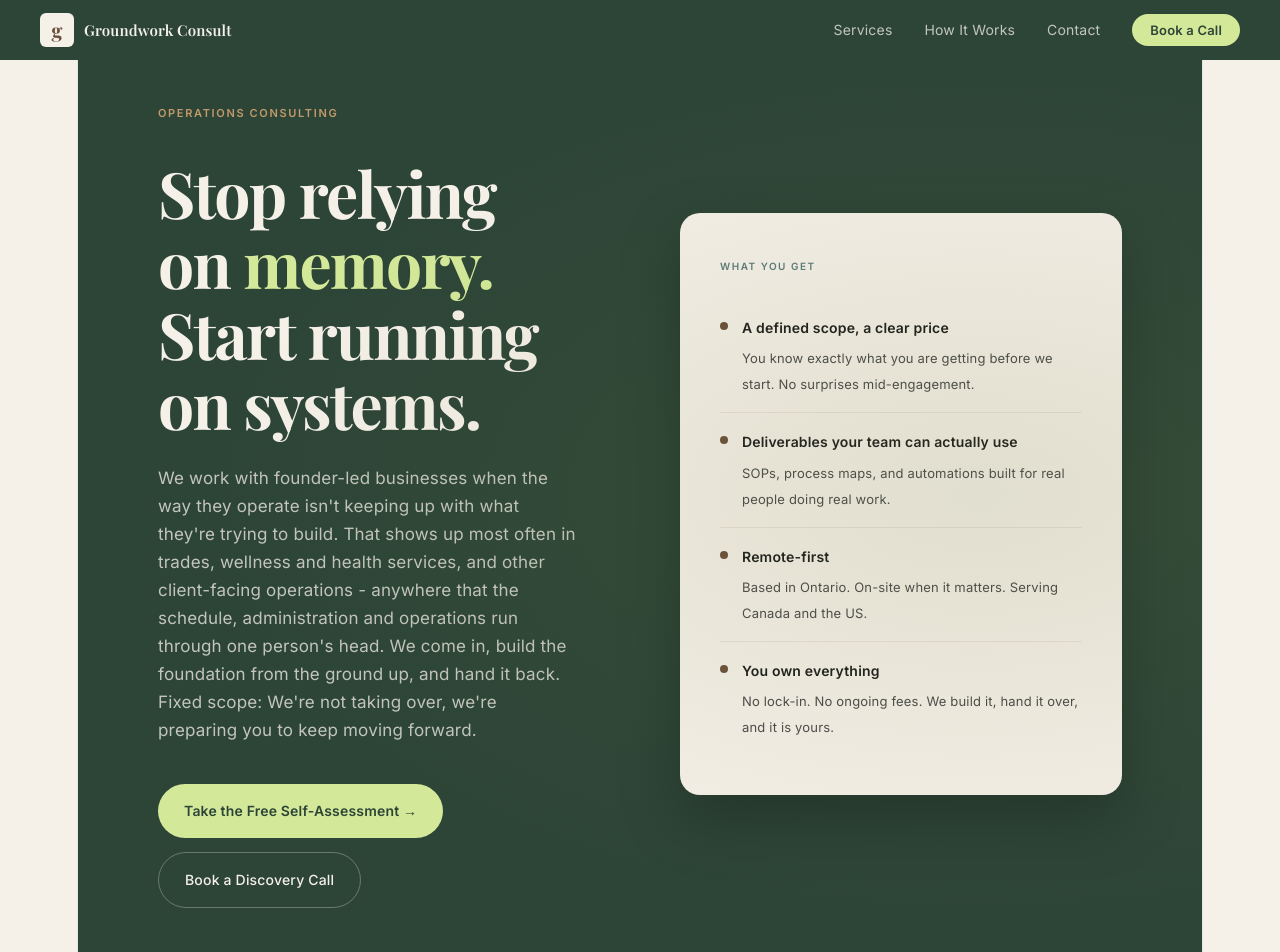
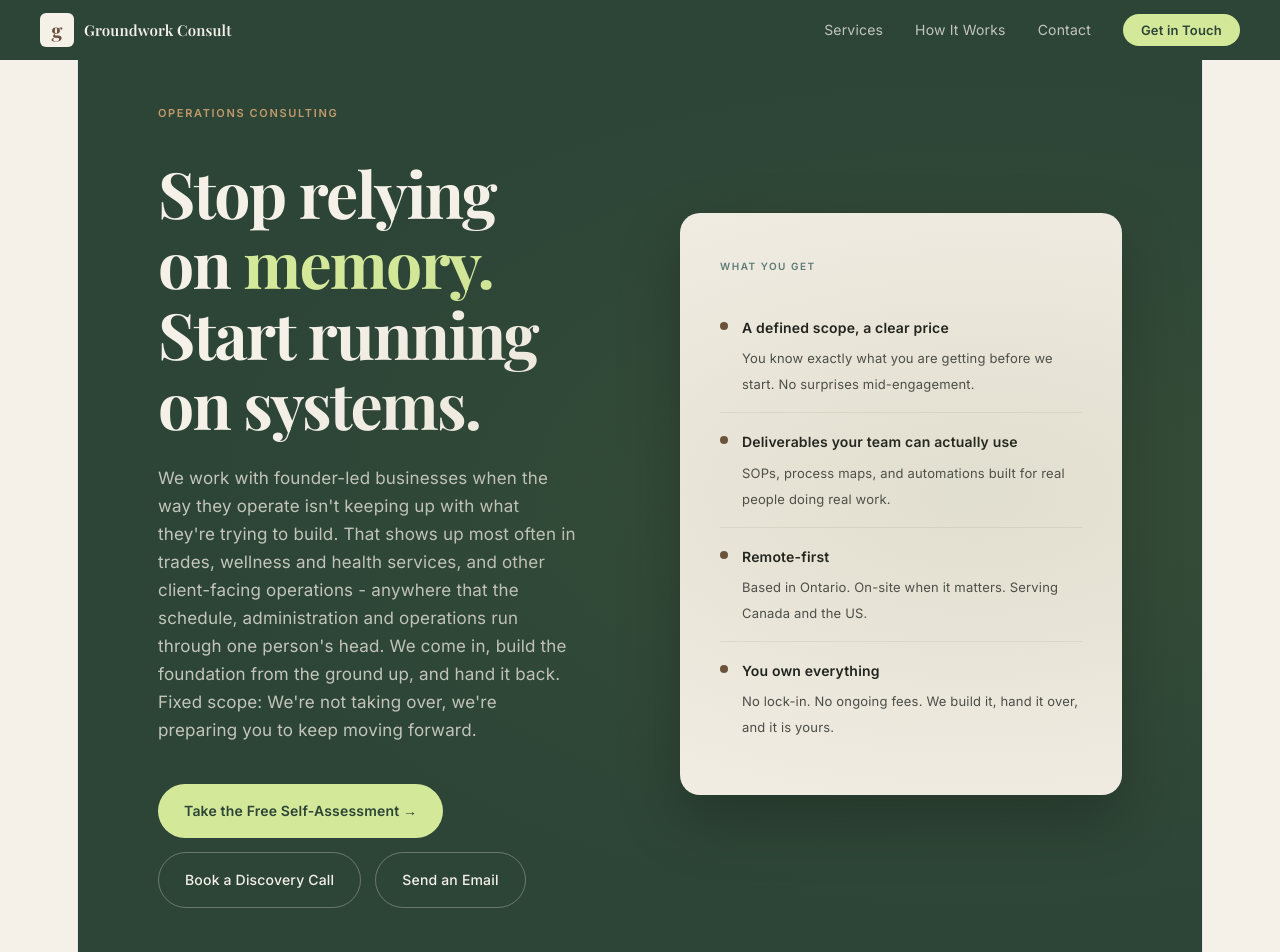
Before and after one commit to JenniferGroundwork/Groundwork, a React (Vite) app: page / in a window 1280 px wide. Shown: the top 952 px of the page. Built offline with nearby package versions, Linux system fonts and the light colour scheme.

Commit message:
CTA email addres

```diff
--- a/src/Home.jsx
+++ b/src/Home.jsx
@@ -636,7 +636,7 @@ export default function GroundworkHome() {
           <li><a href="#services">Services</a></li>
           <li><a href="#how-it-works">How It Works</a></li>
           <li><a href="#contact">Contact</a></li>
-          <li><a href="/book" className="nav-cta">Book a Call</a></li>
+          <li><a href="#contact" className="nav-cta">Get in Touch</a></li>
         </ul>
       </nav>
 
@@ -656,6 +656,7 @@ export default function GroundworkHome() {
             <div className="hero-actions">
               <a href="/self-assessment" className="btn-primary">Take the Free Self-Assessment &rarr;</a>
               <a href="/book" className="btn-secondary">Book a Discovery Call</a>
+              <a href="mailto:jennifer@groundworkconsult.ca" className="btn-secondary">Send an Email</a>
             </div>
           </div>
           <div className="hero-card">
@@ -750,7 +751,10 @@ export default function GroundworkHome() {
             <p className="foundations-cta-note">
               Not sure if this is you, or if you need one of the Builds instead? That's exactly what the Systems Walkthrough is for.
             </p>
-            <a href="/book" className="btn-primary">Book a Discovery Call &rarr;</a>
+            <div style={{ display: "flex", gap: 14, flexWrap: "wrap" }}>
+              <a href="/book" className="btn-primary">Book a Discovery Call &rarr;</a>
+              <a href="mailto:jennifer@groundworkconsult.ca" className="btn-secondary">Send an Email</a>
+            </div>
           </div>
           <div className="foundations-card">
             <p className="foundations-card-title">What the Foundations Build covers</p>
@@ -862,7 +866,10 @@ export default function GroundworkHome() {
 <p className="audit-price-note">
   If something on that list is worth fixing, you pick the build. Each one is scoped, priced, and contracted separately, so you're only ever paying for what you actually need.
 </p>
-            <a href="/book" className="btn-primary">Book a Discovery Call &rarr;</a>
+            <div style={{ display: "flex", gap: 14, flexWrap: "wrap" }}>
+              <a href="/book" className="btn-primary">Book a Discovery Call &rarr;</a>
+              <a href="mailto:jennifer@groundworkconsult.ca" className="btn-secondary">Send an Email</a>
+            </div>
           </div>
           <div className="audit-card">
             <p className="audit-card-title">What we look at</p>
```
